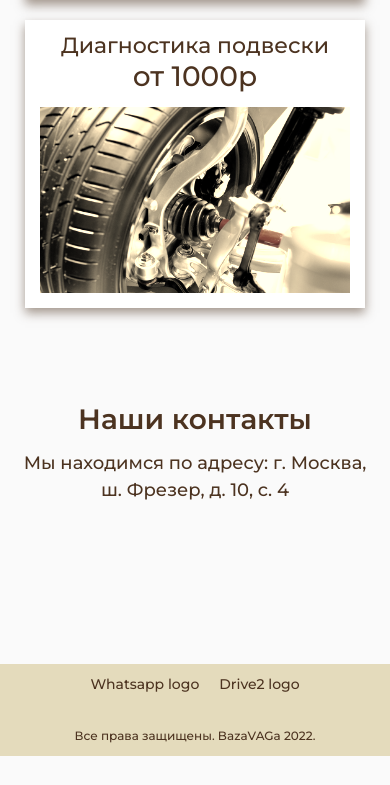
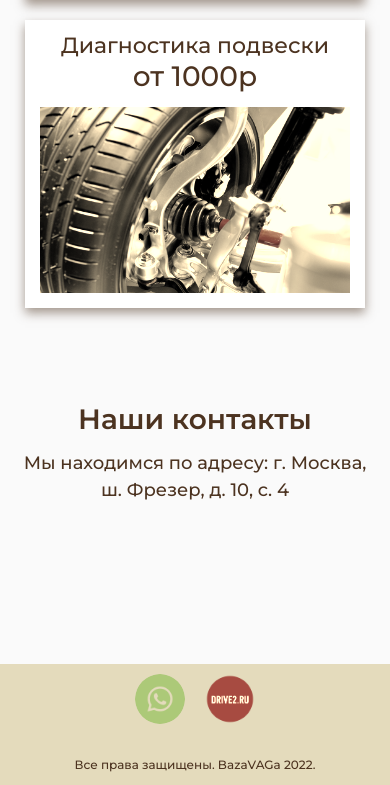
Before and after one commit to Sm1l/BazaVAGa, a plain HTML site: page index.html in a window 390 px wide. Shown: the part 2867-3652 px from the top of the page. Before the commit the page ends 3623 px from the top, so only its background shows below. Drawn offline with Linux system fonts and the light colour scheme.

Commit message:
адаптив footer

```diff
--- a/index.html
+++ b/index.html
@@ -237,7 +237,7 @@
               type="text/javascript"
               charset="utf-8"
               async
-              src="https://api-maps.yandex.ru/services/constructor/1.0/js/?um=constructor%3Ae3860d6400ae65476446c84f8ae2913b7f3b630f8b26a92cfa3f8a3e37e0eed1&amp;width=100%25&amp;height=500&amp;lang=ru_RU&amp;scroll=true"
+              src="https://api-maps.yandex.ru/services/constructor/1.0/js/?um=constructor%3Ae3860d6400ae65476446c84f8ae2913b7f3b630f8b26a92cfa3f8a3e37e0eed1&amp;width=100%25&amp;height=500&amp;lang=ru_RU&amp;scroll=false"
             ></script>
           </div>
         </section>
@@ -253,14 +253,22 @@
               class="footer__link"
               target="_blank"
             >
-              <p>Whatsapp logo</p>
+              <img
+                src="images/Footer/whatsapp.png"
+                alt="whatsapp"
+                class="footer__image _ibg"
+              />
             </a>
             <a
               href="https://www.drive2.ru/users/yurach"
               class="footer__link"
               target="_blank"
             >
-              <p>Drive2 logo</p>
+              <img
+                src="images/Footer/drive2.png"
+                alt="drive2"
+                class="footer__image _ibg"
+              />
             </a>
           </div>
         </div>
--- a/scss/_footer.scss
+++ b/scss/_footer.scss
@@ -32,6 +32,17 @@
       text-decoration: underline;
     }
   }
+  &__image {
+    width: 50px;
+    height: 50px;
+    border-radius: 50%;
+    filter: sepia(60%);
+    transition: filter 500ms;
+    &:hover {
+      filter: none;
+      transition: filter 500ms;
+    }
+  }
 }
 
 @media (max-width: 990px) {
```
Also changed, not shown: css/style.css, images/Footer/drive.jpg (added), images/Footer/drive2.jpg (added), images/Footer/drive2.png (added), images/Footer/whatsapp.png (added).
